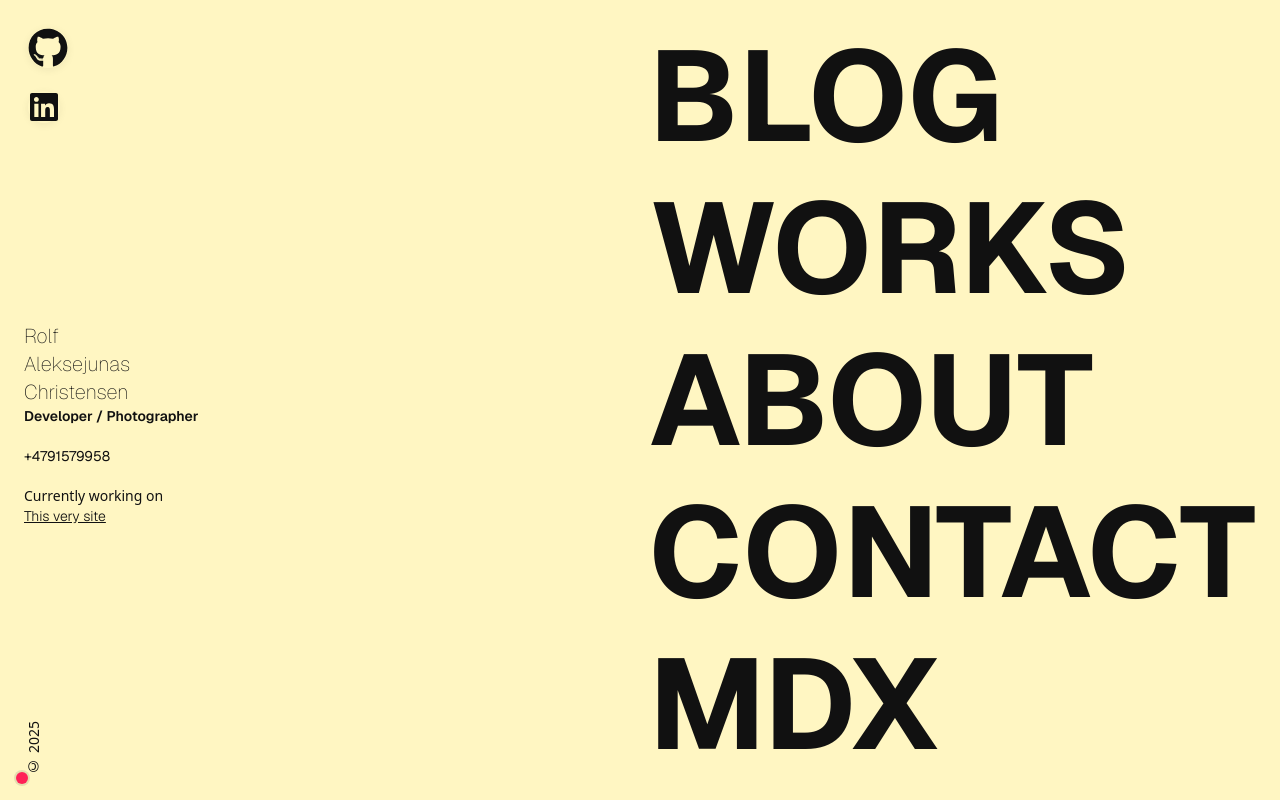
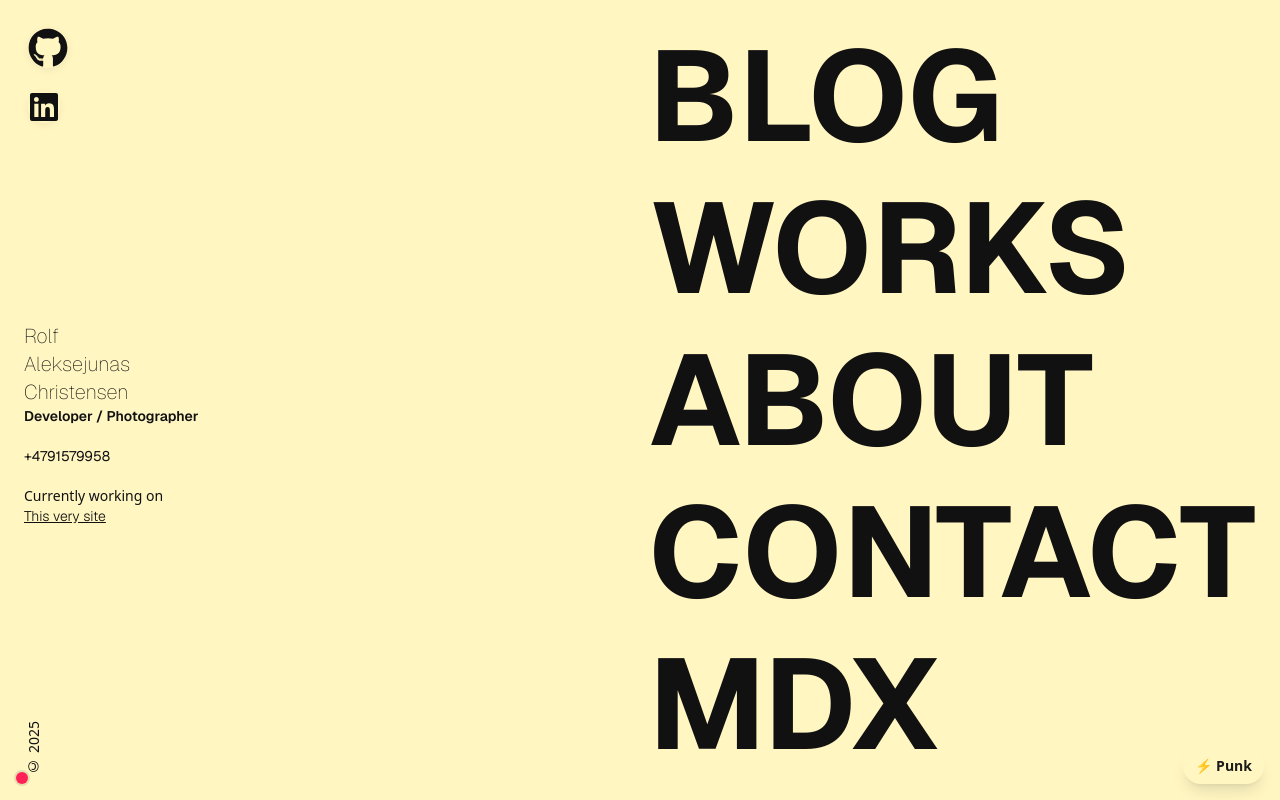
Before and after one commit to aleksejunas/aleksejunas-dot-no, a Next.js app: page / in a window 1280 px wide. Built offline with nearby package versions, Linux system fonts and the light colour scheme; no server answers; a web font is replaced by a local one.

Commit message:
refactor: restored the punk theme button
- restored the punk theme button

```diff
--- a/src/app/layout.tsx
+++ b/src/app/layout.tsx
@@ -44,8 +44,8 @@ export default function RootLayout({
           </div>
           {children}
         </main>
-        {/* <PunkThemeToggleButton /> */}
         <div className="fixed bottom-4 left-4">
+          <PunkThemeToggleButton />
           <AuthStatusDot />
         </div>
       </body>
```
